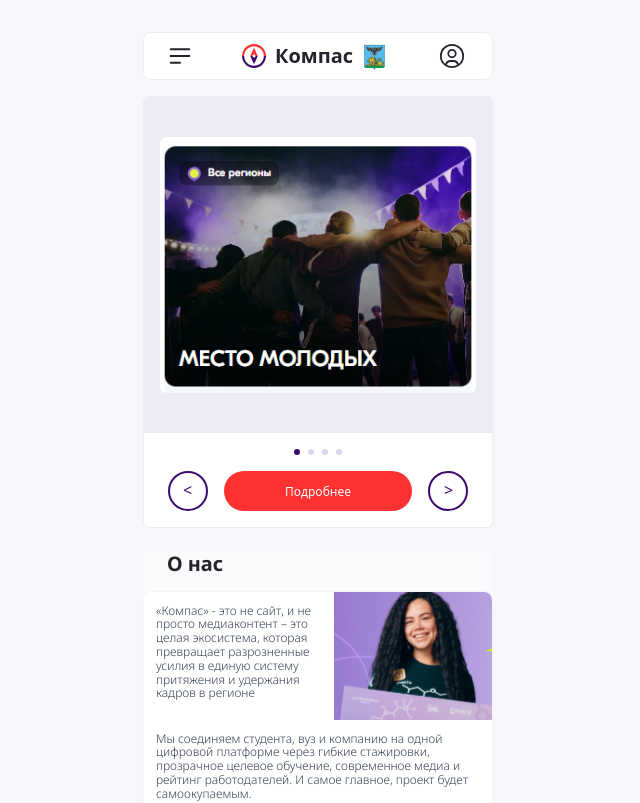
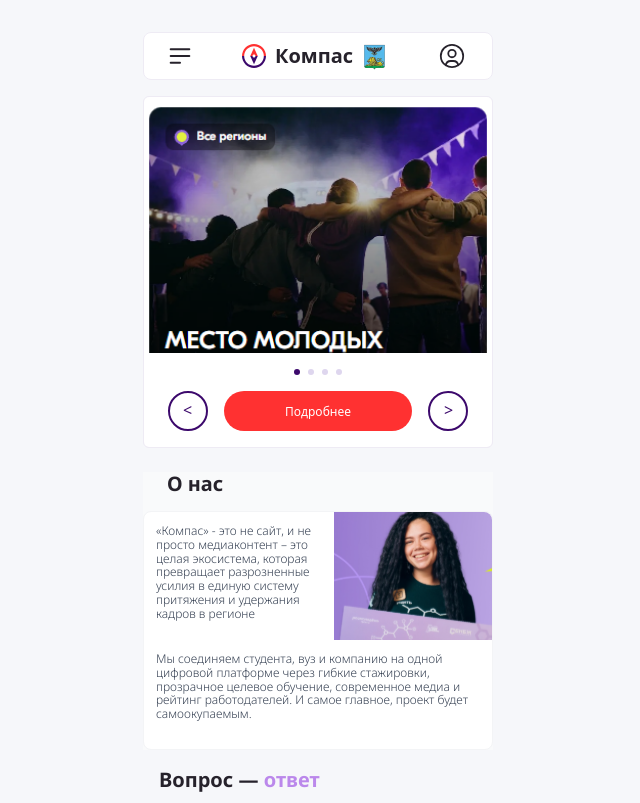
Before and after one commit to PowerCoin1/COMPAS, a React (Vite) app in the folder frontend/: page / in a window 1280 px wide. Shown: the top 803 px of the page, without its empty margins (322-962 px from the left). Built offline with nearby package versions, Linux system fonts and the light colour scheme.

Commit message:
add smooth slide transition and swipe support

```diff
--- a/frontend/package.json
+++ b/frontend/package.json
@@ -18,6 +18,7 @@
         "react": "^19.2.0",
         "react-dom": "^19.2.0",
         "react-router-dom": "^7.10.1",
+        "react-swipeable": "^7.0.2",
         "tailwindcss": "^4.1.18"
     },
     "devDependencies": {
@@ -26,6 +27,7 @@
         "@types/node": "^24.10.1",
         "@types/react": "^19.2.5",
         "@types/react-dom": "^19.2.3",
+        "@types/react-swipeable": "^4.3.0",
         "@typescript-eslint/eslint-plugin": "^8.49.0",
         "@typescript-eslint/parser": "^8.49.0",
         "@vitejs/plugin-react": "^5.1.1",
--- a/frontend/src/components/Carousel.tsx
+++ b/frontend/src/components/Carousel.tsx
@@ -1,4 +1,5 @@
 import React, { useState } from 'react';
+import { useSwipeable } from 'react-swipeable';
 
 import carouselImage1 from '../assets/images/carousel1.png';
 import carouselImage2 from '../assets/images/carousel2.png';
@@ -36,14 +37,26 @@ export const Carousel: React.FC = () => {
         setIsDetailsOpen(false);
     };
 
-    const currentSlide = slides[currentIndex];
+    // свайп обработчики
+    const handlers = useSwipeable({
+        onSwipedLeft: () => goTo(currentIndex + 1),
+        onSwipedRight: () => goTo(currentIndex - 1),
+        trackMouse: true, // можно и мышкой "таскать"
+    });
 
     return (
         <div className="w-full max-w-xl mx-auto">
-            <div className="rounded-md border border-secondary overflow-hidden bg-secondary flex flex-col transition-all duration-500 ease-in-out">
-                {/* Изображение слайда */}
-                <div className="px-4 py-10 flex-1">
-                    <img src={currentSlide.image} alt="Слайд" className="w-full h-auto object-cover rounded-md" />
+            <div {...handlers} className="rounded-md border border-secondary overflow-hidden bg-secondary flex flex-col">
+                {/* Слайды */}
+                <div className="relative w-full h-64 overflow-hidden">
+                    <div
+                        className="flex transition-transform duration-700 ease-in-out"
+                        style={{ transform: `translateX(-${currentIndex * 100}%)` }}
+                    >
+                        {slides.map((slide) => (
+                            <img key={slide.id} src={slide.image} alt="Слайд" className="w-full h-full object-cover flex-shrink-0" />
+                        ))}
+                    </div>
                 </div>
 
                 {/* Блок "Подробнее" */}
@@ -81,8 +94,8 @@ export const Carousel: React.FC = () => {
                             type="button"
                             onClick={() => goTo(currentIndex - 1)}
                             className="w-10 h-10 rounded-full border-2 flex items-center justify-center transition
-                    border-dark-purple text-dark-purple
-                    hover:bg-dark-purple hover:text-white"
+                                border-dark-purple text-dark-purple
+                                hover:bg-dark-purple hover:text-white"
                         >
                             <span className="-ml-px -mt-px">&lt;</span>
                         </button>
@@ -96,7 +109,7 @@ export const Carousel: React.FC = () => {
                             onClick={() => goTo(currentIndex + 1)}
                             className="w-10 h-10 rounded-full border-2 flex items-center justify-center transition
                                 border-dark-purple text-dark-purple
-                    hover:bg-dark-purple hover:text-white"
+                                hover:bg-dark-purple hover:text-white"
                         >
                             <span className="ml-px -mt-px">&gt;</span>
                         </button>
```
Also changed, not shown: 1 other file (tests, documents, lock files or other folders).
